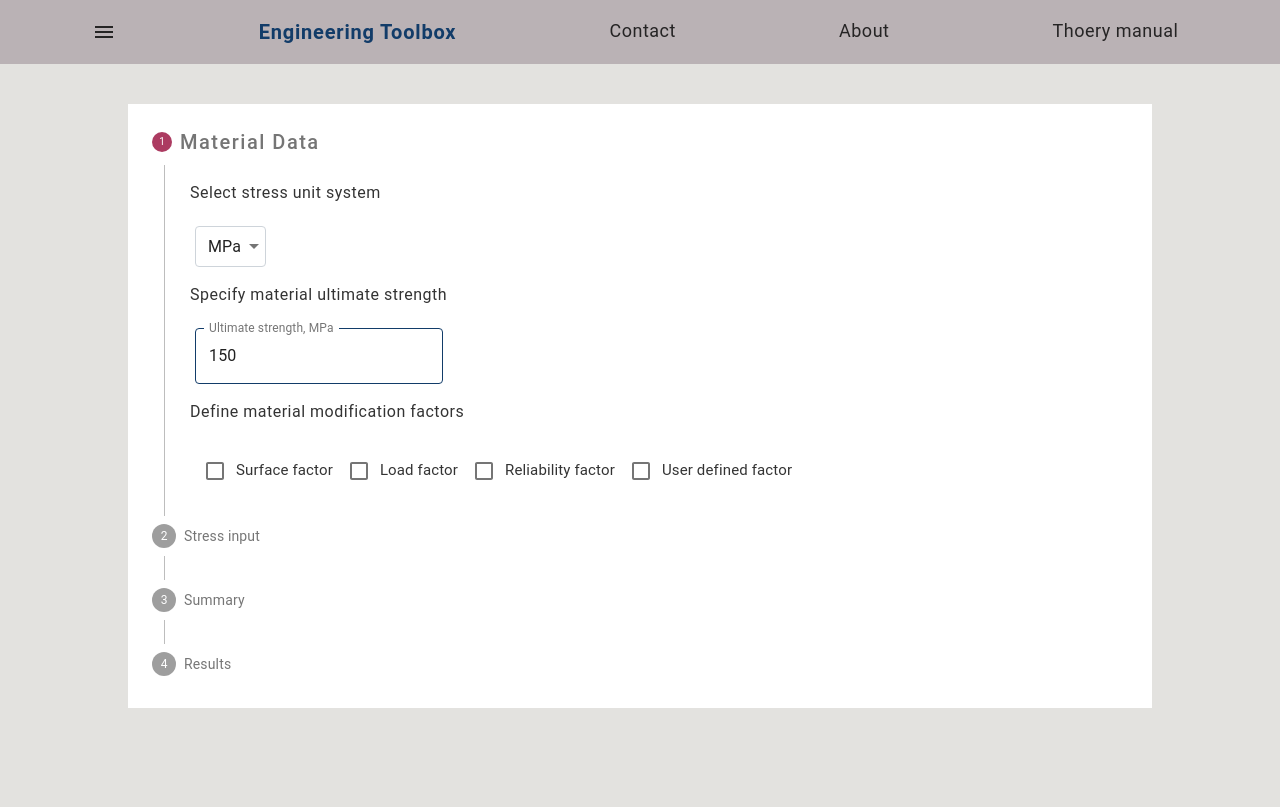
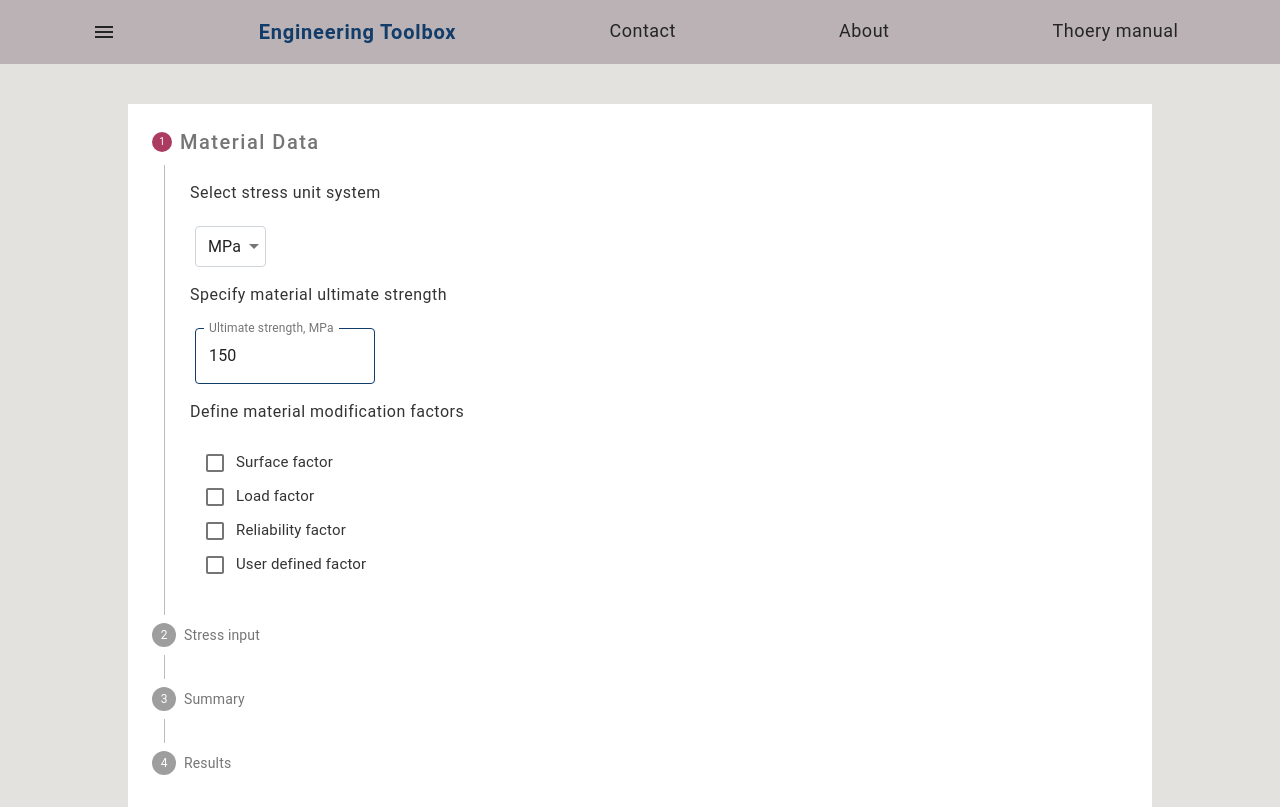
Before and after one commit to grjus/engineering-toolbox, a React (Create React App) app in the folder frontend/: page /#/fatigue in a window 1280 px wide. Built offline with nearby package versions, Linux system fonts and the light colour scheme; the HTML template or start-up script is replaced by a standard one.

Commit message:
Added checkbox container

```diff
--- a/frontend/src/components/FatigueToolbox/MaterialData.jsx
+++ b/frontend/src/components/FatigueToolbox/MaterialData.jsx
@@ -1,11 +1,14 @@
-import React, { useEffect } from 'react';
+import React from 'react';
 import { useForm } from 'react-hook-form';
 import Card from '../ToolboxComponents/Card';
 import DropDown from '../ToolboxComponents/Dropdown';
 import { FormContent, Title } from '../ToolboxComponents/Card/style';
-import { unitSystem, modFac } from './constants';
+import {
+  unitSystem, modFac, surfaceFinish, loadFactor, relFactor,
+} from './constants';
 import { TextBox } from '../ToolboxComponents/TextBox';
 import CustomCheckbox from '../ToolboxComponents/Checkbox';
+import { DropdownContainer } from './styles';
 // import { FatigueContext } from './context';
 
 function MaterialData() {
@@ -20,14 +23,15 @@ function MaterialData() {
       isLoadFactor: false,
       isRelFactor: false,
       ifCustomFactor: false,
+      surtfaceFinishFactor: surfaceFinish[0].value,
+      loadFactor: loadFactor[0].value,
+      relFactor: relFactor[0].value,
     },
   });
 
-  const unitSystemWatch = watch('unitSystem');
-
-  useEffect(() => {
-    console.log(unitSystemWatch);
-  }, [unitSystemWatch]);
+  const {
+    isSrufaceFactor, isLoadFactor, isRelFactor, ifCustomFactor, unitSystem: unitSystemWatch,
+  } = watch();
 
   return (
     <Card>
@@ -43,10 +47,19 @@ function MaterialData() {
       </FormContent>
       <Title>Define material modification factors</Title>
       <FormContent flex>
-        <FormContent flex>
-          {modFac.map((i) => <CustomCheckbox key={i.value} name={i.value} control={control} label={i.label} />)}
+        <FormContent>
+          {modFac.map((item) => <CustomCheckbox key={item.value} name={item.value} control={control} label={item.label} />)}
         </FormContent>
+        <DropdownContainer>
+          {isSrufaceFactor ? <DropDown control={control} name="surtfaceFinishFactor" dropDownItems={surfaceFinish} /> : null}
+          {isLoadFactor ? <DropDown control={control} name="loadFactor" dropDownItems={loadFactor} /> : null}
+          {isRelFactor ? <DropDown control={control} name="relFactor" dropDownItems={relFactor} /> : null}
 
+        </DropdownContainer>
+
+      </FormContent>
+      <FormContent>
+        {ifCustomFactor ? <TextBox name="customFactor" inputRef={register} label="User defined factor" /> : null}
       </FormContent>
     </Card>
   );
--- a/frontend/src/components/FatigueToolbox/constants.js
+++ b/frontend/src/components/FatigueToolbox/constants.js
@@ -28,3 +28,101 @@ export const modFac = [
     label: 'User defined factor',
   },
 ];
+
+export const surfaceFinish = [
+  {
+    value: 'RHR1',
+    name: 'RHR1',
+  },
+  {
+    value: 'RHR2',
+    name: 'RHR2',
+  },
+  {
+    value: 'RHR4',
+    name: 'RHR4',
+  },
+  {
+    value: 'RHR8',
+    name: 'RHR8',
+  },
+  {
+    value: 'RHR16',
+    name: 'RHR16',
+  },
+  {
+    value: 'RHR32',
+    name: 'RHR32',
+  },
+  {
+    value: 'RHR125',
+    name: 'RHR125',
+  },
+  {
+    value: 'RHR250',
+    name: 'RHR250',
+  },
+  {
+    value: 'RHR500',
+    name: 'RHR500',
+  },
+  {
+    value: 'RHR1000',
+    name: 'RHR1000',
+  },
+  {
+    value: 'RHR2500',
+    name: 'RHR2500',
+  },
+];
+
+export const loadFactor = [
+  {
+    name: 'BENDING',
+    value: 'BENDING',
+  },
+  {
+    name: 'SHEAR',
+    value: 'SHAER',
+  },
+  {
+    name: 'AXIAL',
+    value: 'AXIAL',
+  },
+
+];
+
+export const relFactor = [
+  {
+    name: '50%',
+    value: '50%',
+  },
+  {
+    name: '90%',
+    value: '90%',
+  },
+  {
+    name: '95%',
+    value: '95%',
+  },
+  {
+    name: '99%',
+    value: '99%',
+  },
+  {
+    name: '99.9%',
+    value: '99.9%',
+  },
+  {
+    name: '99.99%',
+    value: '99.99%',
+  },
+  {
+    name: '99.999%',
+    value: '99.999%',
+  },
+  {
+    name: '99.9999%',
+    value: '99.9999%',
+  },
+];
--- a/frontend/src/components/FatigueToolbox/styles.js
+++ b/frontend/src/components/FatigueToolbox/styles.js
@@ -3,6 +3,7 @@
 // <<findDOMNode is deprecated in StrictMode. findDOMNode was
 // passed an instance of Transition which is inside StrictMode">>
 import { unstable_createMuiStrictModeTheme as createMuiTheme } from '@material-ui/core/';
+import styled from 'styled-components';
 import { theme as globalTheme } from '../../style';
 
 const theme = {
@@ -46,3 +47,11 @@ export const StepperTheme = createMuiTheme({
     },
   },
 });
+
+export const DropdownContainer = styled.div`
+margin-left:30px;
+float:left;
+display:grid;
+grid-template-columns: repeat(3, minmax(100px, auto));
+grid-gap:20px;
+`;
--- a/frontend/src/components/ToolboxComponents/Card/style.js
+++ b/frontend/src/components/ToolboxComponents/Card/style.js
@@ -18,6 +18,6 @@ padding:5px 0px 0px 10px;
 display:block;
 ${({ flex }) => flex && `
 display:flex;
-justify-content:space-between;
+justify-content:flex-start;
 `}
 `;
--- a/frontend/src/components/ToolboxComponents/Checkbox/index.jsx
+++ b/frontend/src/components/ToolboxComponents/Checkbox/index.jsx
@@ -1,10 +1,11 @@
 import React from 'react';
 import { Controller } from 'react-hook-form';
 import PropTypes from 'prop-types';
-import { StyledCheckbox, StyledLabel } from './style';
+import { StyledCheckbox, StyledLabel, CheckboxWrapper } from './style';
 
 function CustomCheckbox({ name, control, label }) {
   return (
+    <CheckboxWrapper>
       <StyledLabel
         control={(
           <Controller
@@ -17,11 +18,11 @@ function CustomCheckbox({ name, control, label }) {
                 color="primary"
               />
             )}
-
           />
     )}
         label={label}
       />
+    </CheckboxWrapper>
   );
 }
 CustomCheckbox.propTypes = {
--- a/frontend/src/components/ToolboxComponents/Checkbox/style.js
+++ b/frontend/src/components/ToolboxComponents/Checkbox/style.js
@@ -1,4 +1,5 @@
 import { Checkbox, withStyles, FormControlLabel } from '@material-ui/core';
+import styled from 'styled-components';
 import { theme } from '../../../style';
 
 const StyledCheckbox = withStyles({
@@ -20,4 +21,11 @@ const StyledLabel = withStyles({
   },
 })(FormControlLabel);
 
-export { StyledCheckbox, StyledLabel };
+const CheckboxWrapper = styled.div`
+display:block;
+margin-top:-8px;
+`;
+
+export {
+  StyledCheckbox, StyledLabel, CheckboxWrapper,
+};
--- a/frontend/src/components/ToolboxComponents/TextBox/styles.js
+++ b/frontend/src/components/ToolboxComponents/TextBox/styles.js
@@ -3,6 +3,7 @@ import { theme } from '../../../style';
 
 const StyledTextField = withStyles({
   root: {
+    width: '180px',
     '& label.Mui-focused': {
       color: `${theme.logoColor}`,
     },
```
Lines whose indentation alone changed are shown as unchanged.
